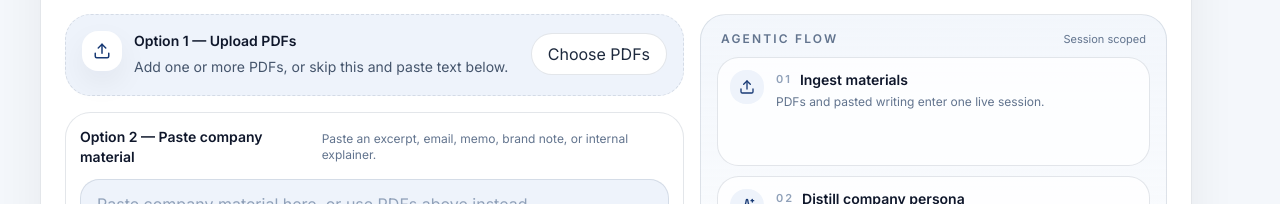
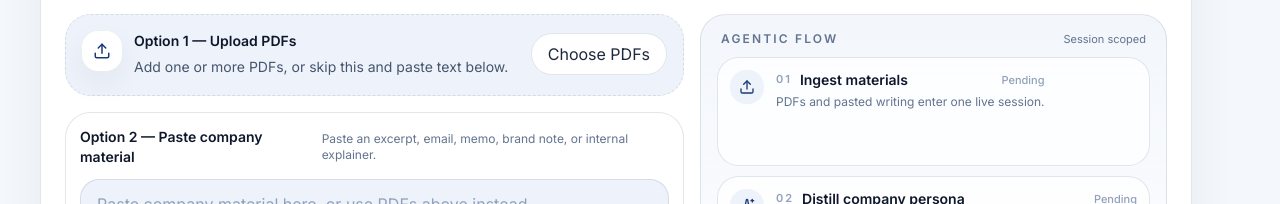
Before and after one commit to SY227/company-persona-studio, a Next.js app: page / in a window 1280 px wide. Shown: the part 596-800 px from the top of the page. Built offline with nearby package versions, Linux system fonts and the light colour scheme.

Commit message:
Add richer agentic flow states

```diff
--- a/src/app/globals.css
+++ b/src/app/globals.css
@@ -6,6 +6,8 @@
   --border: rgba(28, 52, 84, 0.12);
   --blue-strong: #183a75;
   --blue-deep: #112b57;
+  --flow-complete-bg: rgba(224, 235, 252, 0.92);
+  --flow-complete-border: rgba(112, 148, 213, 0.28);
 }
 
 @theme inline {
@@ -46,3 +48,18 @@ button,
 a {
   transition-timing-function: ease;
 }
+
+@keyframes flow-status-breathe {
+  0%,
+  100% {
+    opacity: 0.58;
+  }
+
+  50% {
+    opacity: 1;
+  }
+}
+
+.flow-running-status {
+  animation: flow-status-breathe 1.8s ease-in-out infinite;
+}
--- a/src/components/house-voice-app.tsx
+++ b/src/components/house-voice-app.tsx
@@ -102,6 +102,7 @@ export function HouseVoiceApp() {
   const [isReplying, setIsReplying] = useState(false);
   const [synthesisStageIndex, setSynthesisStageIndex] = useState(0);
   const [replyStageIndex, setReplyStageIndex] = useState(0);
+  const [runningDotCount, setRunningDotCount] = useState(1);
 
   const hasInputs = files.length > 0 || pastedText.trim().length > 0;
   const isSampleSession = session?.sourceType === "sample";
@@ -157,6 +158,16 @@ export function HouseVoiceApp() {
 
     return () => window.clearInterval(interval);
   }, [isReplying]);
+
+  useEffect(() => {
+    if (!isCreatingSession) return;
+
+    const interval = window.setInterval(() => {
+      setRunningDotCount((current) => (current % 3) + 1);
+    }, 520);
+
+    return () => window.clearInterval(interval);
+  }, [isCreatingSession]);
 
   function scrollToStudio() {
     document.getElementById("studio")?.scrollIntoView({ behavior: "smooth", block: "start" });
@@ -232,6 +243,7 @@ export function HouseVoiceApp() {
 
   async function createSession(options?: { useSample?: boolean; prefillPrompt?: string }) {
     setSynthesisStageIndex(0);
+    setRunningDotCount(1);
     setIsCreatingSession(true);
     setNotice(null);
 
@@ -335,6 +347,35 @@ export function HouseVoiceApp() {
     setPastedText("");
     setNotice(null);
   }
+
+  const flowSteps = useMemo(() => {
+    const sourceReady = hasInputs || isCreatingSession || !!session;
+    const runningStep = isCreatingSession ? (synthesisStageIndex < 2 ? "02" : "03") : null;
+    const runningLabel = `Running${".".repeat(isCreatingSession ? runningDotCount : 1)}`;
+
+    return MATERIAL_FLOW_STEPS.map((item) => {
+      let state: "pending" | "running" | "completed" = "pending";
+
+      if (session) {
+        state = "completed";
+      } else if (isCreatingSession) {
+        if (item.step === "01") {
+          state = "completed";
+        } else if (item.step === runningStep) {
+          state = "running";
+        }
+      } else if (sourceReady && item.step === "01") {
+        state = "completed";
+      }
+
+      return {
+        ...item,
+        state,
+        statusLabel:
+          state === "running" ? runningLabel : state === "completed" ? "Completed" : "Pending",
+      };
+    });
+  }, [hasInputs, isCreatingSession, runningDotCount, session, synthesisStageIndex]);
 
   return (
     <div className="min-h-screen bg-[var(--background)] text-slate-950">
@@ -533,31 +574,49 @@ export function HouseVoiceApp() {
                     </div>
                   </div>
 
-                  {MATERIAL_FLOW_STEPS.map(({ step, title, copy, Icon }) => {
-                    const isActive =
-                      (step === "01" && !session && hasInputs && !isCreatingSession) ||
-                      (step === "02" && isCreatingSession) ||
-                      (step === "03" && !!session);
-
+                  {flowSteps.map(({ step, title, copy, Icon, state, statusLabel }) => {
                     return (
                       <div
                         key={step}
                         className={`flex-1 rounded-[1.35rem] border p-3 transition ${
-                          isActive
-                            ? "border-[rgba(24,58,117,0.18)] bg-white shadow-[0_14px_34px_rgba(24,58,117,0.08)]"
+                          state === "completed"
+                            ? "border-[var(--flow-complete-border)] bg-[var(--flow-complete-bg)] shadow-[0_14px_34px_rgba(24,58,117,0.06)]"
+                            : state === "running"
+                              ? "border-[rgba(24,58,117,0.16)] bg-white shadow-[0_14px_34px_rgba(24,58,117,0.08)]"
                               : "border-[var(--border)] bg-white/78"
                         }`}
                       >
                         <div className="flex items-start gap-3">
-                          <div className="flex h-8.5 w-8.5 shrink-0 items-center justify-center rounded-2xl bg-[var(--surface-muted)] text-[var(--blue-strong)]">
+                          <div
+                            className={`flex h-8.5 w-8.5 shrink-0 items-center justify-center rounded-2xl text-[var(--blue-strong)] ${
+                              state === "completed"
+                                ? "bg-white/80"
+                                : state === "running"
+                                  ? "bg-[var(--surface-muted)]"
+                                  : "bg-[var(--surface-muted)]"
+                            }`}
+                          >
                             <Icon className="h-4 w-4" />
                           </div>
                           <div className="min-w-0">
+                            <div className="flex items-center justify-between gap-3">
                               <div className="flex items-center gap-2 text-sm font-semibold text-slate-900">
                                 <span className="text-[11px] uppercase tracking-[0.18em] text-slate-400">
                                   {step}
                                 </span>
                                 <span>{title}</span>
+                              </div>
+                              <div
+                                className={`text-[11px] font-medium ${
+                                  state === "completed"
+                                    ? "text-[var(--blue-strong)]/70"
+                                    : state === "running"
+                                      ? "flow-running-status text-[var(--blue-strong)]/80"
+                                      : "text-slate-400"
+                                }`}
+                              >
+                                {statusLabel}
+                              </div>
                             </div>
                             <p className="mt-0.5 text-xs leading-5 text-slate-500">{copy}</p>
                           </div>
```
Lines whose indentation alone changed are shown as unchanged.
